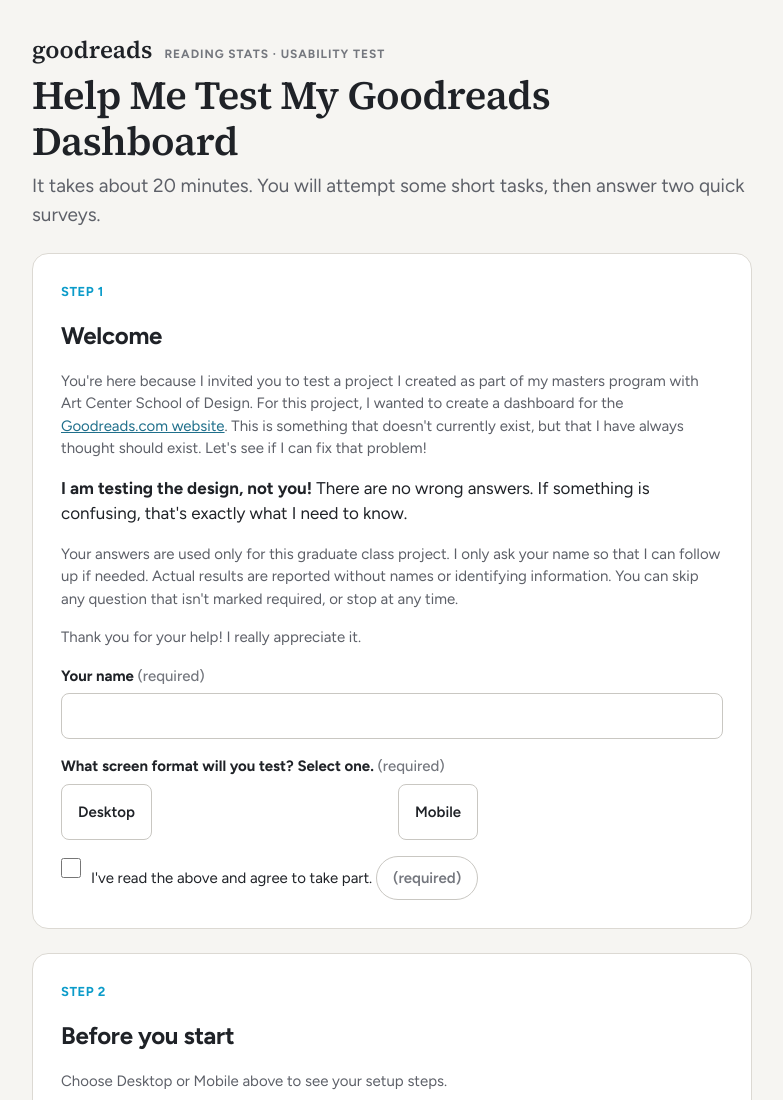
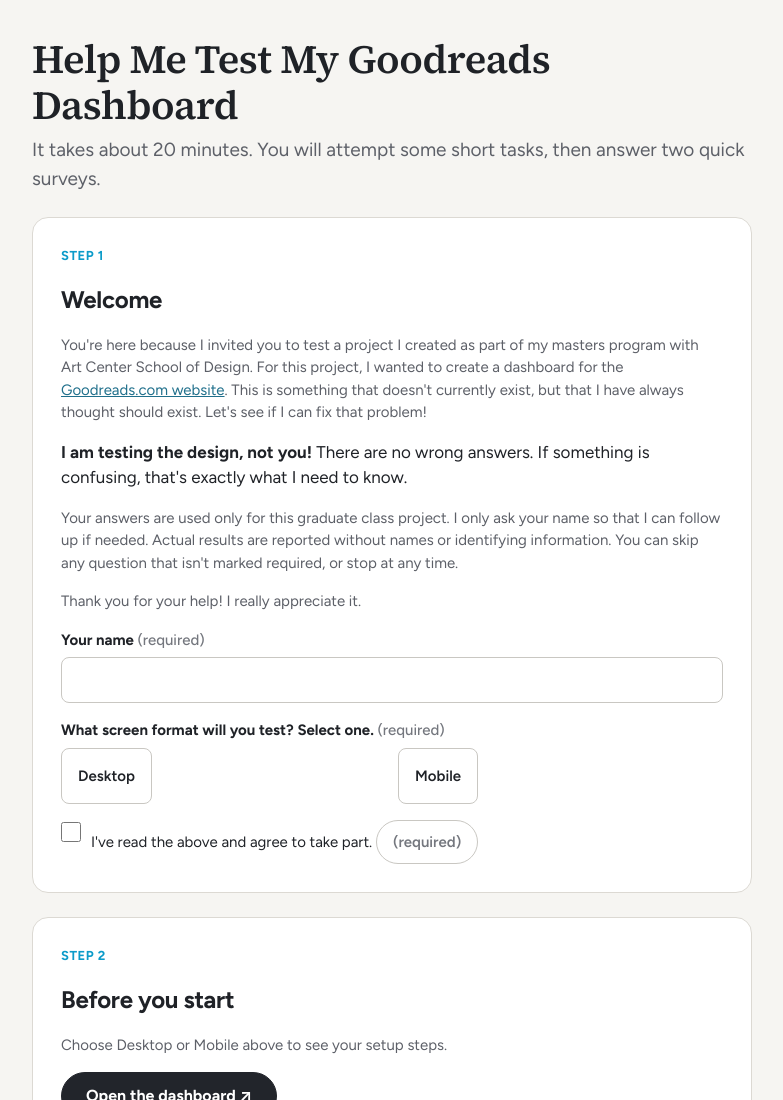
Before and after one commit to aoutlaw/goodreads-dashboard, a plain HTML site: page usabilitytest/index.html in a window 1280 px wide. Shown: the top 1100 px of the page, without its empty margins (248-1031 px from the left). Drawn offline with Linux system fonts and the light colour scheme.

Commit message:
Removed the masthead from the HTML file

```diff
--- a/usabilitytest/index.html
+++ b/usabilitytest/index.html
@@ -19,7 +19,6 @@
 <body>
 <main class="wrap">
   <header>
-    <div class="masthead"><span class="wordmark">goodreads</span><span class="eyebrow">Reading Stats · Usability test</span></div>
     <h1>Help Me Test My Goodreads Dashboard</h1>
     <p class="lead">It takes about 20 minutes. You will attempt some short tasks, then answer two quick surveys.</p>
   </header>
```
